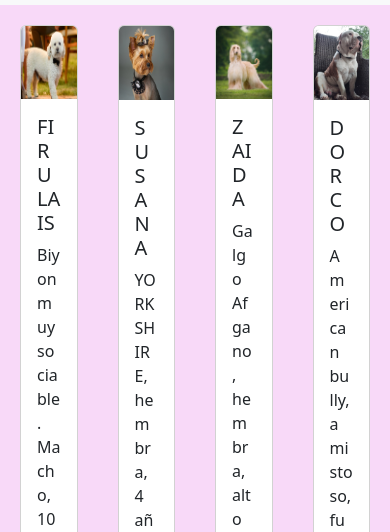
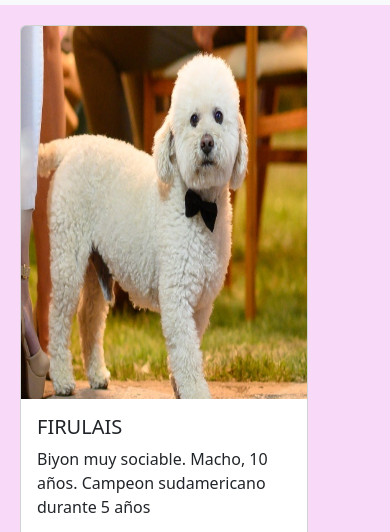
Before and after one commit to francodemilano/TinPetDamilano, a website: page secciones/parejas.html in a window 390 px wide. Shown: the part 255-787 px from the top of the page. Drawn offline with nearby package versions, Linux system fonts and the light colour scheme.

Commit message:
modificaiones cartas responsive

```diff
--- a/scss/_section.scss
+++ b/scss/_section.scss
@@ -20,8 +20,7 @@ section{
 }
 @media screen and (max-width: 600px) {
     .ocultarImg{
-            display:none;
-            }
+    display:none;}
             }
     .formulario{
     margin: 20px;
@@ -38,6 +37,8 @@ section{
     flex-direction: column;
     justify-content: space-around;
 }
+
+
 #carouselExampleIndicators{
     width: auto;
     height: 537px;
@@ -45,6 +46,12 @@ section{
 
 .perfilmascotas{
     display: flex;
-    flex: column;
+    flex-wrap: wrap;
+    justify-content: space-around;
 
 }
+@media screen and (max-width: 600px) {
+    .perfilmascotas {
+        flex-direction: column;
+    }
+}
```
Also changed, not shown: css/style.css, 1 other file. Lines whose indentation alone changed are shown as unchanged.
